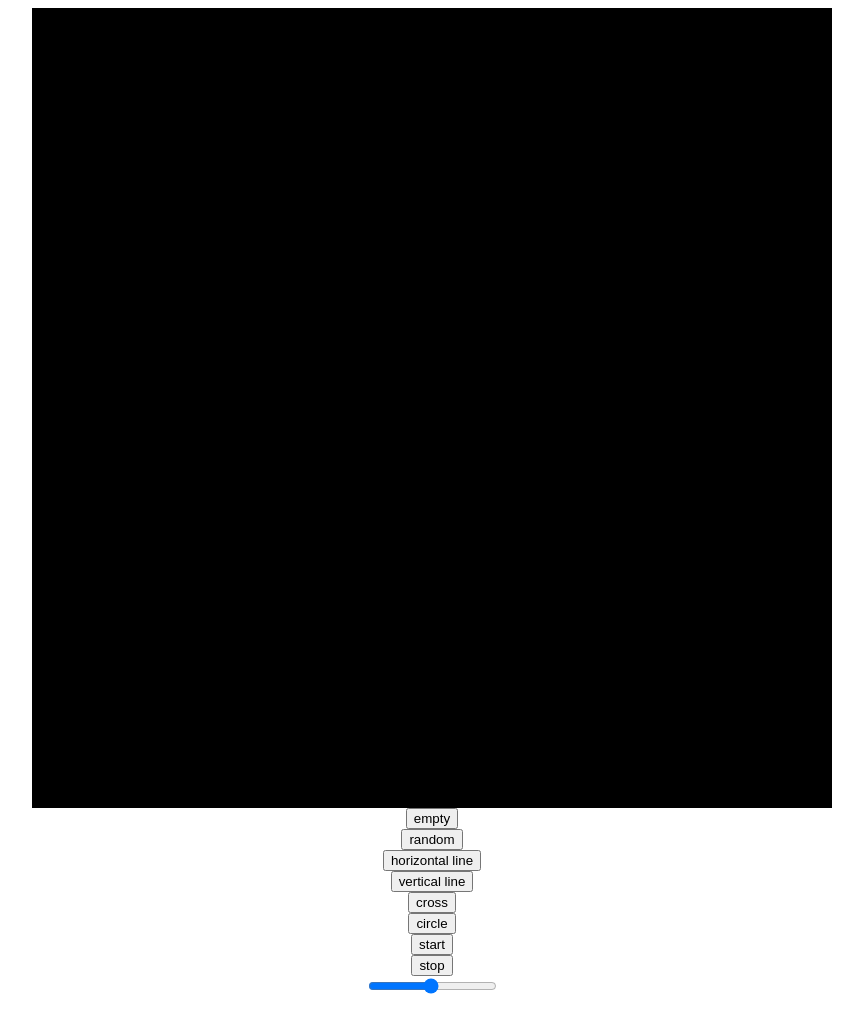
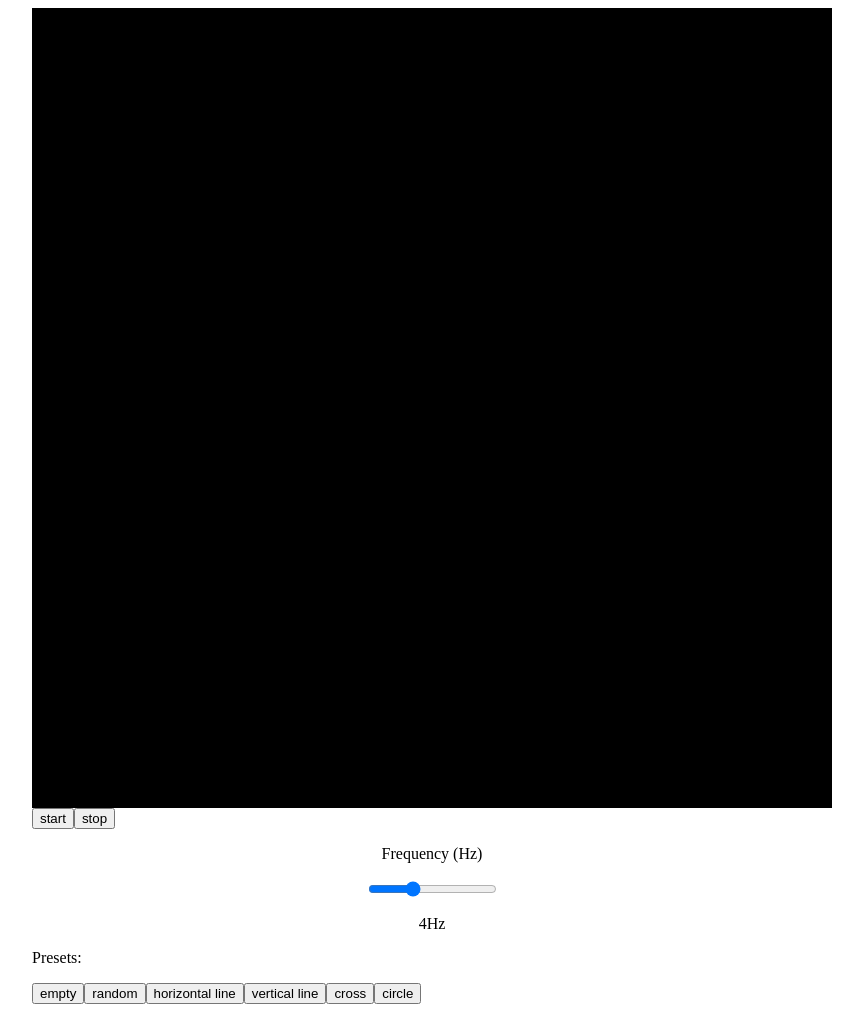
Before and after one commit to colfrog/game-of-life, a plain HTML site: page index.html in a window 1280 px wide. Shown: the whole page, without its empty margins (208-1071 px from the left). Drawn offline with Linux system fonts and the light colour scheme.

Commit message:
Order the code and the layout

```diff
--- a/gol.js
+++ b/gol.js
@@ -170,51 +170,3 @@ function start() {
 function stop() {
 	running = false;
 }
-
-// Constants
-const background = '#000000';	// Colour for inactive positions
-const foreground = '#ffffff';	// Colour for active positions
-const factor = 8;		// Size factor for each pixel
-const w = 100;			// Width of the table
-const h = 100;			// Height of the table
-
-// Create the table
-var T = makeTable(w, h, emptyTable);
-var running = false;
-
-// Create the canvas
-const canvas = document.getElementById('canvas');
-const ctx = canvas.getContext('2d');
-ctx.fillStyle = background;
-ctx.fillRect(0, 0, factor*w, factor*h);
-
-// Draw event on the canvas:
-// Activate the position the event is on
-function draw(e) {
-	if (!isDrawing) {
-		return;
-	}
-
-	const x = Math.floor(e.offsetX/factor);
-	const y = Math.floor(e.offsetY/factor);
-	T[x][y] = true;
-	updateCanvas(ctx, T, [[x, y]], w, h);
-}
-
-// Add the events for the drawing function
-var isDrawing = false;
-canvas.addEventListener('mousemove', draw);
-canvas.addEventListener('mousedown', () => isDrawing = true);
-canvas.addEventListener('mouseup', () => isDrawing = false);
-canvas.addEventListener('mouseout', () => isDrawing = false);
-
-// Update interval
-var ival = setInterval(step, 500);
-
-// Slider to change the update interval
-var slider = document.getElementById('speedSlider');
-// Modify the interval when the slider's value changes
-slider.oninput = function() {
-	clearInterval(ival);
-	ival = setInterval(step, 10*this.value);
-}
--- a/index.html
+++ b/index.html
@@ -1,25 +1,109 @@
 <html>
 <head>
  <title>game of life</title>
+ <script src="gol.js"></script>
  <style>
- canvas { display: block; margin-left: auto; margin-right: auto; }
- button { display: block; margin-left: auto; margin-right: auto; }
- input { display: block; margin-left: auto; margin-right: auto; }
+body {
+	text-align: center;
+}
 
+#gol-root {
+	text-align: left;
+	display: inline-block;
+}
+
+#frequency-slider-container {
+	text-align: center;
+	display: block;
+	margin-left: auto;
+	margin-right: auto;
+}
+
+.button-list {
+	display: flex;
+	flex-direction: row;
+}
  </style>
 </head>
 
 <body>
- <canvas id="canvas" width="800" height="800"></canvas>
+ <div id="gol-root">
+  <canvas id="gol-canvas" width="800" height="800"></canvas>
+  <div class="button-list" id="controlButtons">
+   <button onclick="start()">start</button>
+   <button onclick="stop()">stop</button>
+  </div>
+  <div id="frequency-slider-container">
+   <p>Frequency (Hz)</p>
+   <input type="range" min="1" max="10" value="4" class="slider" id="frequency-slider"></input>
+   <div id="slider-value"></div>
+  </div>
+  <p>Presets:</p>
+  <div class="button-list" id="presets">
    <button onclick="initCanvas(emptyTable)">empty</button>
    <button onclick="initCanvas(randomTable)">random</button>
    <button onclick="initCanvas(hLineTable)">horizontal line</button>
    <button onclick="initCanvas(vLineTable)">vertical line</button>
    <button onclick="initCanvas(crossTable)">cross</button>
    <button onclick="initCanvas(circularTable)">circle</button>
- <button onclick="start()">start</button>
- <button onclick="stop()">stop</button>
- <input type="range" min="1" max="100" value="50" class="slider" id="speedSlider"></input>
- <script src="gol.js"></script>
+  </div>
+ </div>
+
+ <script>
+// Constants
+const background = '#000000';	// Colour for inactive positions
+const foreground = '#ffffff';	// Colour for active positions
+const factor = 8;		// Size factor for each pixel
+const w = 100;			// Width of the table
+const h = 100;			// Height of the table
+
+// Create the table
+var T = makeTable(w, h, emptyTable);
+var running = false;
+
+// Create the canvas
+const canvas = document.getElementById('gol-canvas');
+const ctx = canvas.getContext('2d');
+ctx.fillStyle = background;
+ctx.fillRect(0, 0, factor*w, factor*h);
+
+// Draw event on the canvas:
+// Activate the position the event is on
+function draw(e) {
+	if (!isDrawing) {
+		return;
+	}
+
+	const x = Math.floor(e.offsetX/factor);
+	const y = Math.floor(e.offsetY/factor);
+	T[x][y] = true;
+	updateCanvas(ctx, T, [[x, y]], w, h);
+}
+
+// Add the events for the drawing function
+var isDrawing = false;
+canvas.addEventListener('mousemove', draw);
+canvas.addEventListener('mousedown', (e) => {
+	isDrawing = true;
+	draw(e);
+});
+canvas.addEventListener('mouseup', () => isDrawing = false);
+canvas.addEventListener('mouseout', () => isDrawing = false);
+
+// Update interval
+var ival = setInterval(step, 500);
+
+// Slider to change the update interval
+var slider = document.getElementById('frequency-slider');
+// Modify the interval when the slider's value changes
+slider.oninput = () => {
+	let period = 1000/(slider.value);
+	console.log(period);
+	clearInterval(ival);
+	ival = setInterval(step, period);
+	document.getElementById('slider-value').innerHTML = '<p>' + slider.value + 'Hz</p>';
+};
+slider.oninput();
+ </script>
 </body>
 </html>
```
Lines whose indentation alone changed are shown as unchanged.
